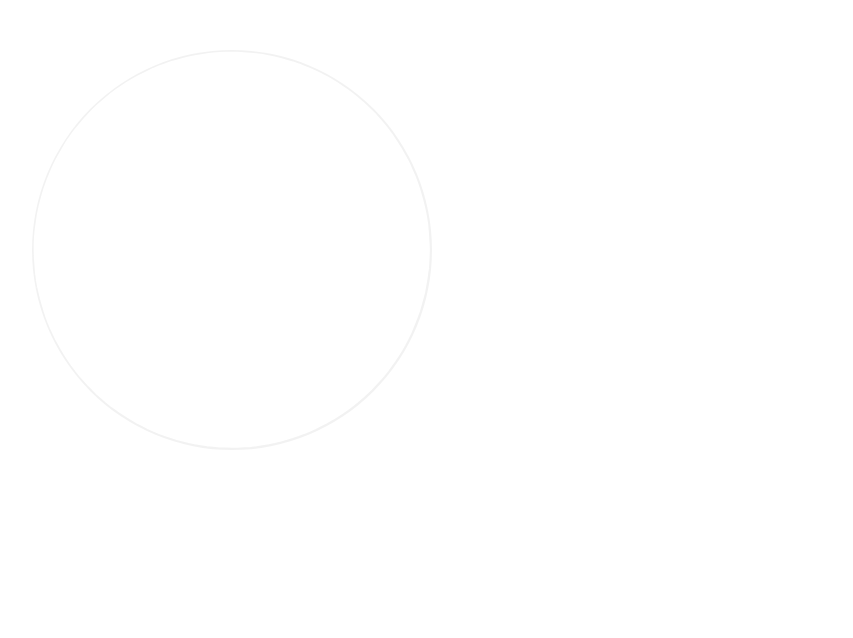
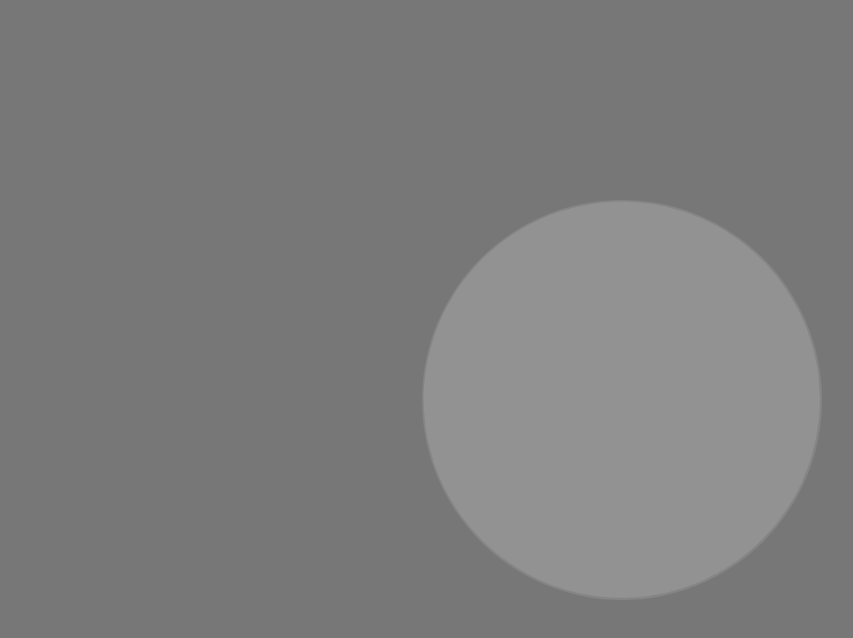
Before and after one commit to Soreine/canvas-playground, a website: page index.html in a window 1280 px wide. Shown: the whole page, without its empty margins (18-871 px from the left). Drawn offline with Linux system fonts and the light colour scheme.

Commit message:
Center canvas and add neutral background

```diff
--- a/index.html
+++ b/index.html
@@ -8,24 +8,21 @@
          html, body {
     	     height: 100%;
     	     margin: 0;
+             background-color: #777
     	 }
 
-         #page-wrap {
-             min-height: 100%;
-             margin: 0 auto;
-             position: relative;
-         }
-
          canvas {
-             position: absolute
-             margin: 0 auto;
+             position: fixed;
+             top: 50%;
+             left: 50%;
+             transform: translate(-50%, -50%);
+             transform: -webkit-translate(-50%, -50%);
+             transform: -ms-translate(-50%, -50%);
          }
 
         </style>
     </head>
     <body onload="main('canvas');">
-        <div id="page-wrap">
-            <canvas id="canvas" width="500" height="500"></canvas>
-        </div>
+        <canvas id="canvas" width="500" height="500"></canvas>
     </body>
 </html>
```
